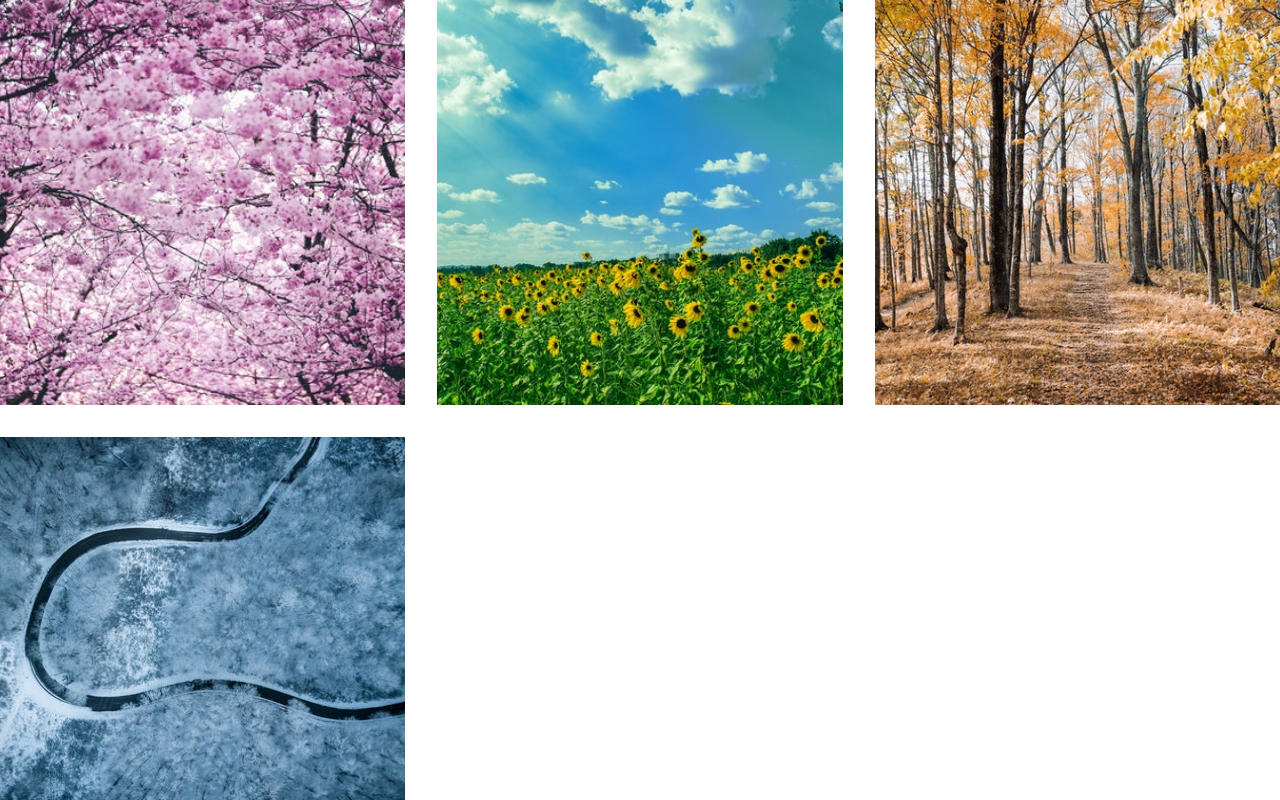
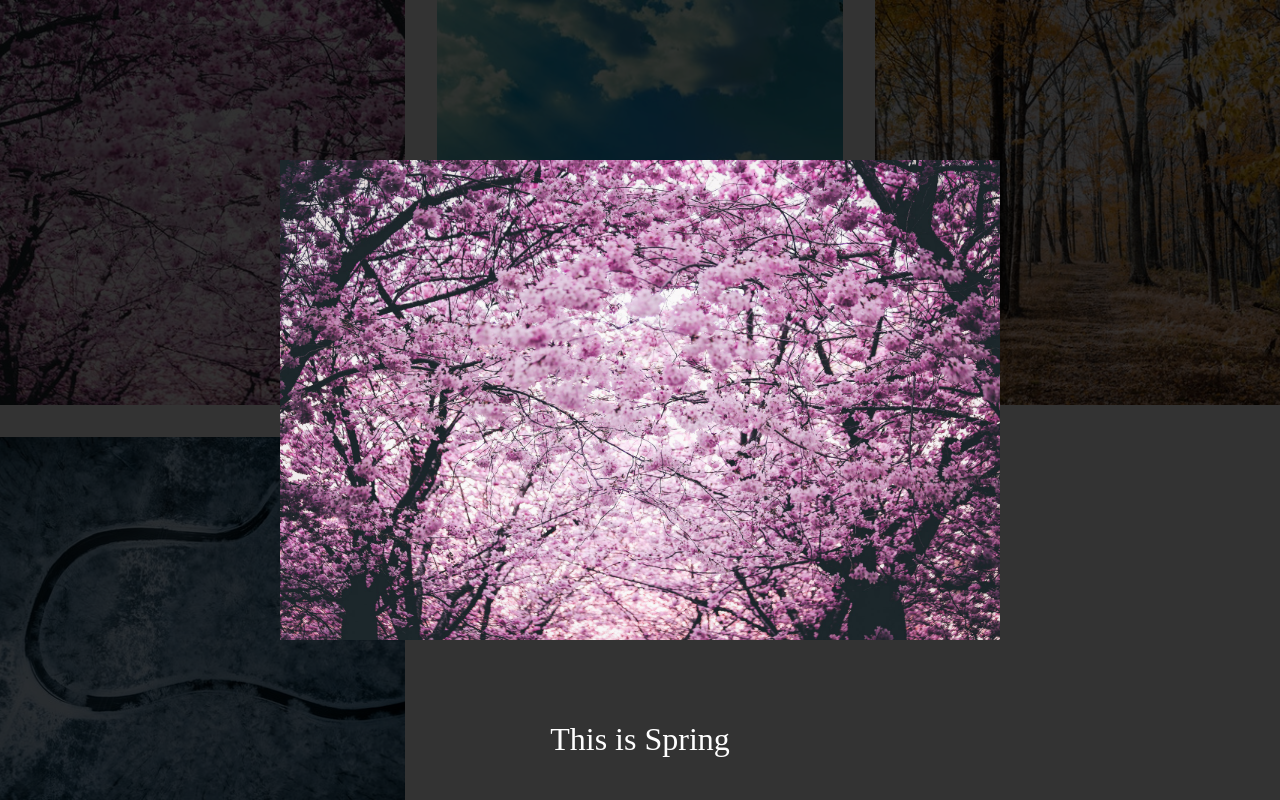
Before and after one commit to YusukeNaito08/Image-PopUp-JS, a plain HTML site: page index.html in a window 1280 px wide. Both pictures are taken after a click on the picture 202 px from the left and 202 px from the top of the page. Drawn offline with Linux system fonts and the light colour scheme.

Commit message:
Finish:learn:modal-window

```diff
--- a/script.js
+++ b/script.js
@@ -0,0 +1,26 @@
+const modal = document.querySelector(".modal");
+const previews = document.querySelectorAll(".gallery img");
+const original = document.querySelector(".full-img");
+const caption = document.querySelector(".caption");
+
+//モーダルウィンドウ写真を開く
+previews.forEach((preview) => {
+  preview.addEventListener("click", () => {
+    modal.classList.add("open");
+    original.classList.add("open");
+    //写真　テキスト表示変更
+    const originalSrc = preview.getAttribute("data-original");
+    original.src = `./full/${originalSrc}`;
+    //テキスト
+    const altText = preview.alt;
+    caption.textContent = altText;
+  });
+});
+
+//モーダルウィンドウ写真を閉じる
+modal.addEventListener("click", (e) => {
+  if (e.target.classList.contains("modal")) {
+    modal.classList.remove("open");
+    original.classList.remove("open");
+  }
+});
--- a/style.css
+++ b/style.css
@@ -36,6 +36,7 @@
   height: 100%;
   opacity: 0;
   pointer-events: none;
+  transition: 0.25s ease-out;
 }
 
 .modal.open {
```
Also changed, not shown: 1 other file.
